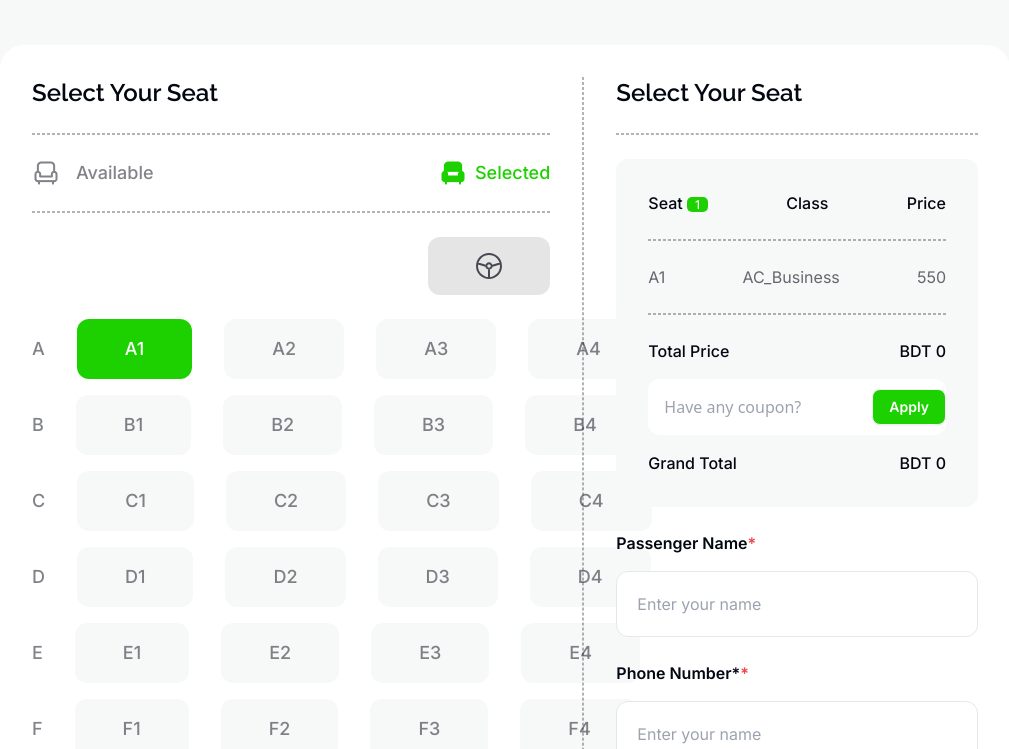
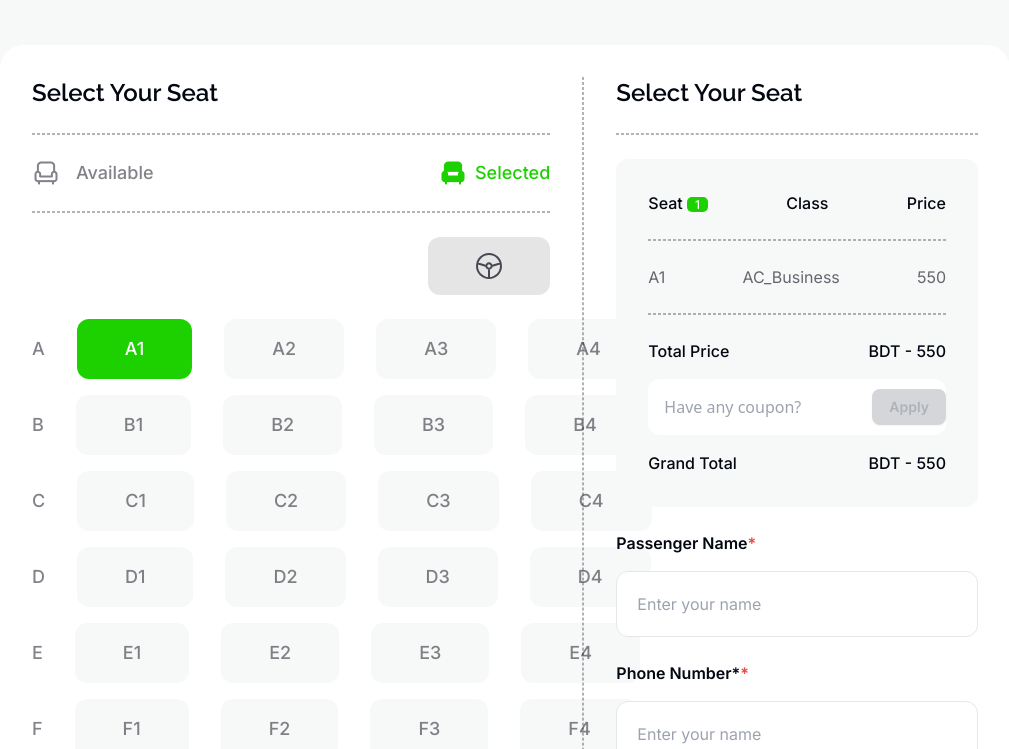
Before and after one commit to paradox-99/Quicktix-BD_smart-ticketing, a plain HTML site: page index.html in a window 1280 px wide. Both pictures are taken after a click on the element "A1". Shown: the part 2221-2970 px from the top of the page, without its empty margins (135-1144 px from the left). Drawn offline with nearby package versions, Linux system fonts and the light colour scheme.

Commit message:
added js function to count total price and grand total price

```diff
--- a/index.html
+++ b/index.html
@@ -368,16 +368,16 @@
                         <div class="border border-[#0307124D] border-dashed my-6"></div>
                         <div class="font_inter text-[#030712] font-medium flex justify-between">
                             <p>Total Price</p>
-                            <p>BDT <span>0</span></p>
+                            <p>BDT - <span id="total-price">0</span></p>
                         </div>
                         <div class="bg-white flex items-center rounded-xl mt-4 h-14">
                             <input type="text" placeholder="Have any coupon?" class="w-56 pl-4">
                             <button
-                                class="btn bg-[#1DD100] text-white font_inter font-semibold h-9 min-h-9 hover:bg-[#1DD100]">Apply</button>
+                                class="btn bg-[#1DD100] text-white font_inter font-semibold h-9 min-h-9 hover:bg-[#1DD100]" disabled>Apply</button>
                         </div>
                         <div class="font_inter text-[#030712] font-medium flex justify-between mt-4">
                             <p>Grand Total</p>
-                            <p>BDT <span>0</span></p>
+                            <p>BDT - <span id="grand-total">0</span></p>
                         </div>
                     </div>
                     <!-- user information -->
--- a/js/functionality.js
+++ b/js/functionality.js
@@ -15,3 +15,22 @@ function checkSeat(seat) {
 function addSeat(seat){
     seat_List.push(seat);
 }
+
+function priceCount(){
+    const totalSeat = document.getElementById('total-seat').innerText;
+    const totalSeatCount = parseInt(totalSeat);
+
+    const ticketPrice = document.getElementById('ticket-price').innerText;
+    const price = parseInt(ticketPrice);
+
+    const total = price*totalSeatCount;
+
+    document.getElementById('total-price').innerText = total;
+    grandTotal(total);
+}
+
+function grandTotal(grandTotal){
+    document.getElementById('grand-total').innerText = grandTotal;
+}
+
+// function to active coupon apply button
--- a/js/utility.js
+++ b/js/utility.js
@@ -1,17 +1,17 @@
 // if a seat is  clicked
-function seatSelected(seat){
+function seatSelected(seat) {
     const seatValue = document.getElementById(seat).innerText;
     checkSeat(seatValue);
 }
 
 // color of selected seat
-function selectedColor(seat){
+function selectedColor(seat) {
     document.getElementById(seat).style.background = '#1DD100';
     document.getElementById(seat).style.color = 'white';
 }
 
 // decrease the value of seat by 1
-function seatLeft(){
+function seatLeft() {
     const seat_Left = document.getElementById('seat-left').innerText;
     let numberOfSeat = parseInt(seat_Left);
     numberOfSeat -= 1;
@@ -19,7 +19,7 @@ function seatLeft(){
 }
 
 // increase the value of total selected seat by 1
-function totalSeatSelected(){
+function totalSeatSelected() {
     const totalSeat = document.getElementById('total-seat').innerText;
     let totalSeatCount = parseInt(totalSeat);
     totalSeatCount += 1;
@@ -27,37 +27,38 @@ function totalSeatSelected(){
 }
 
 // check if number of total selected seat is less or equal 4
-function isTotalSeat4(seat){
+function isTotalSeat4(seat) {
     const totalSeat = document.getElementById('total-seat').innerText;
     let totalSeatCount = parseInt(totalSeat);
-    if(totalSeatCount <= 3){
+    if (totalSeatCount <= 3) {  // here total count <=3 because first it will check then increase total selected seat by 1
         selectedColor(seat);
         seatLeft();
         totalSeatSelected();
         addingSeatInfo(seat)
         addSeat(seat);
+        priceCount();
     }
     else
         alertChecking();
 }
 
-function alertChecking(){
+function alertChecking() {
     const Alert = document.getElementById('my_modal_1');
     Alert.showModal()
 }
 
-function closeModal(){
+function closeModal() {
     document.getElementById('alert').classList.remove('modal-open');
 }
 
-function addingSeatInfo(seat){
+function addingSeatInfo(seat) {
     const ticketPrice = document.getElementById('ticket-price').innerText;
     let price = parseInt(ticketPrice); // it will take given price in the ticket information section
     const seatClass = document.getElementById('seat-class').innerText; // it will take ticket class in the ticket information section
 
     const ticketInformation = document.getElementById('selected-ticket-info');
     ticketInformation.innerHTML += `
-        <div class="font_inter text-[#03071299] flex justify-between">
+        <div class="font_inter text-[#03071299] flex my-2 justify-between">
             <p>${seat}</p>
             <p>${seatClass}</p>
             <p>${price}</p>
```
